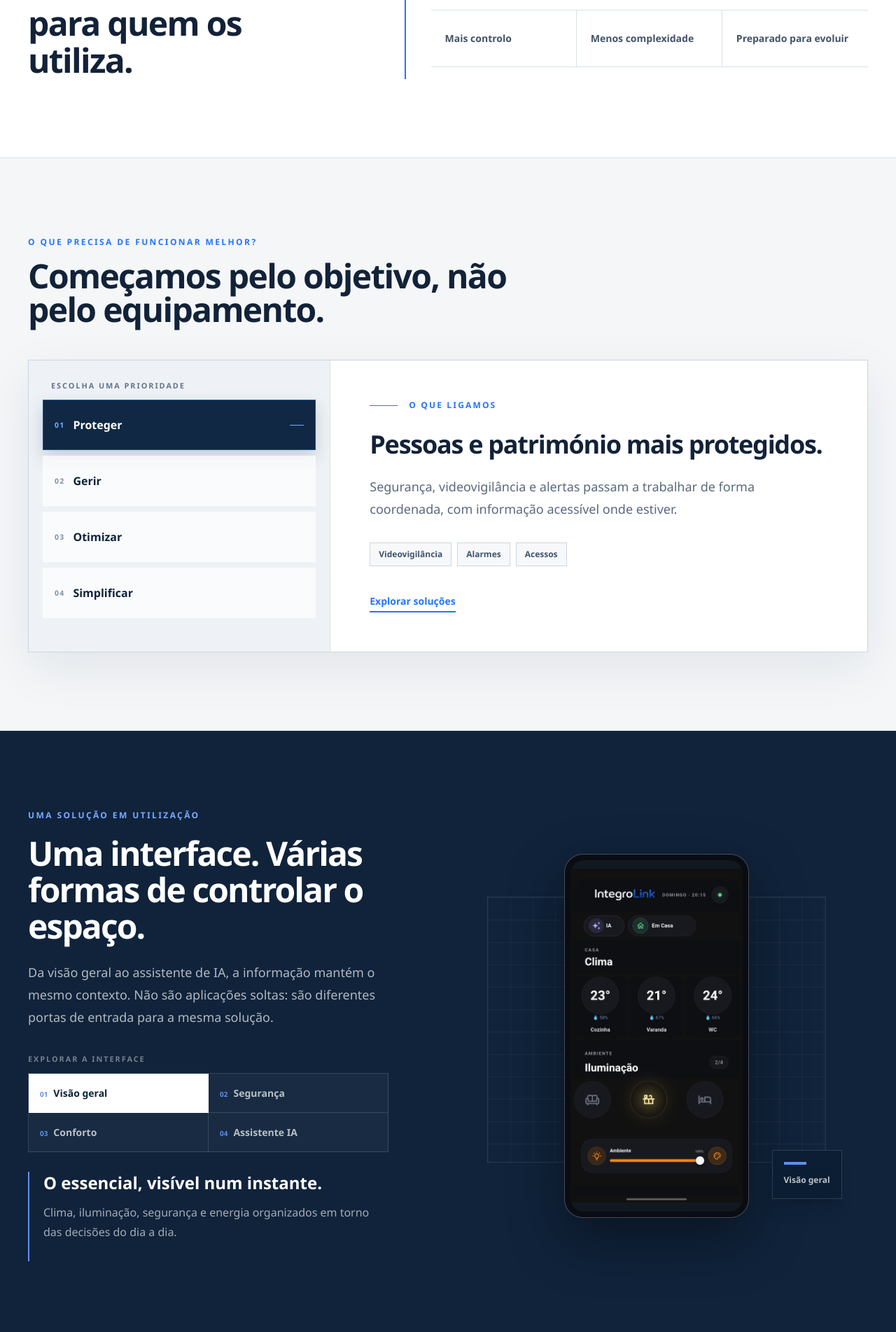
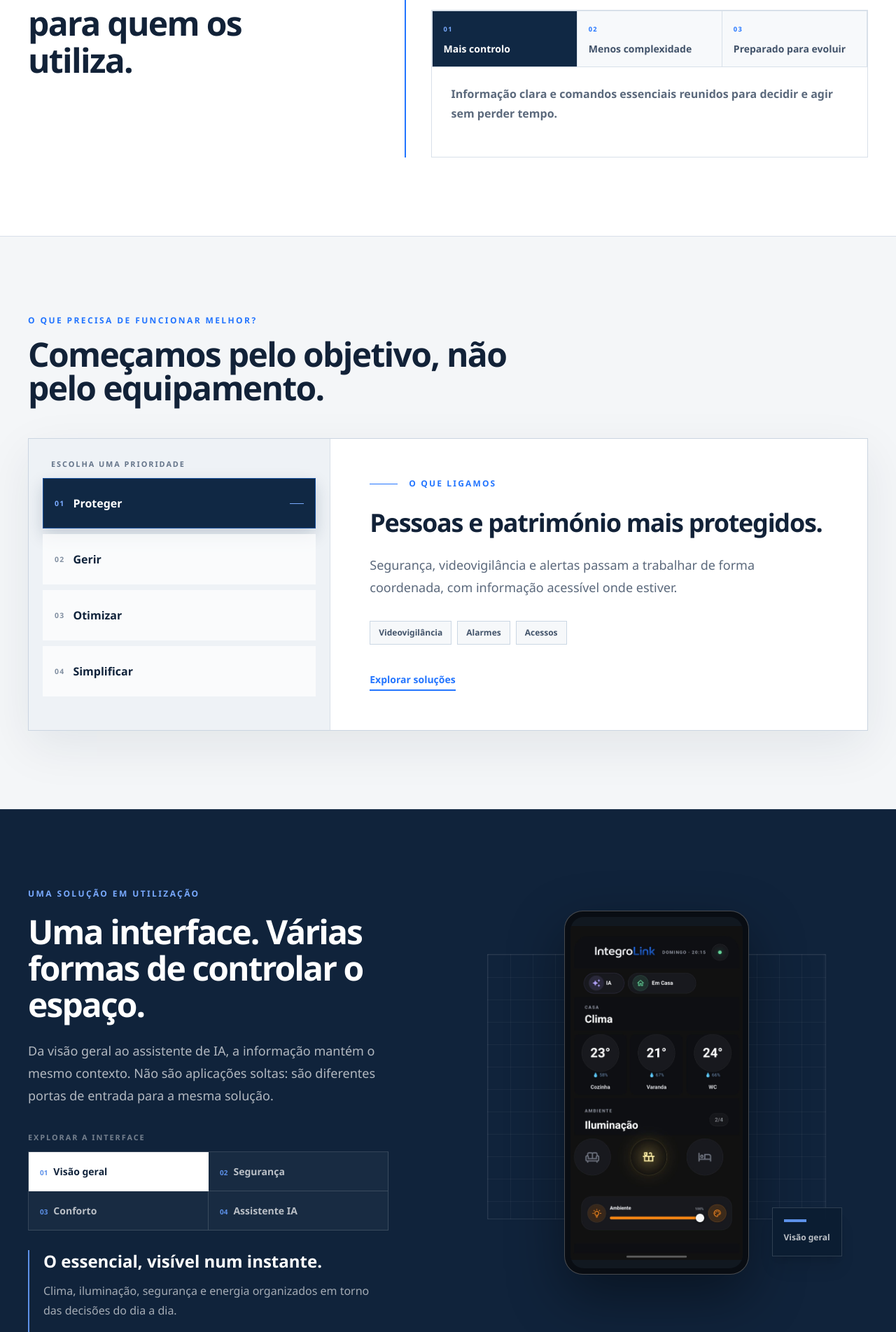
Before and after one commit to integrolink/integrolink-website, a Next.js app: page / in a window 1280 px wide. Shown: the part 1017-2920 px from the top of the page at 70% size. Built offline with nearby package versions, Linux system fonts and the light colour scheme.

Commit message:
Renova interações da homepage

```diff
--- a/src/components/home/HomeControlDemo.tsx
+++ b/src/components/home/HomeControlDemo.tsx
@@ -37,7 +37,7 @@ export function HomeControlDemo({ locale }: { locale: Locale }) {
   const item = content.items[active];
 
   return (
-    <div className="grid items-center gap-12 lg:grid-cols-[.92fr_1.08fr] lg:gap-20">
+    <div className="grid items-start gap-8 lg:grid-cols-[.92fr_1.08fr] lg:gap-x-20 lg:gap-y-0">
       <div>
         <p className="text-xs font-bold uppercase tracking-[.2em] text-[#79aaff]">{content.eyebrow}</p>
         <h2 className="mt-5 max-w-2xl text-3xl font-bold leading-[1.08] tracking-[-.04em] text-white sm:text-5xl">{content.title}</h2>
@@ -50,15 +50,11 @@ export function HomeControlDemo({ locale }: { locale: Locale }) {
             </button>
           ))}
         </div>
-        <div id="home-control-panel" role="tabpanel" aria-live="polite" key={item.label} className="mt-7 min-h-32 border-l-2 border-[#5d91e9] pl-5">
-          <h3 className="text-xl font-bold text-white sm:text-2xl">{item.title}</h3>
-          <p className="mt-3 max-w-xl text-sm leading-7 text-white/62 sm:text-base">{item.text}</p>
-        </div>
       </div>
 
-      <div className="relative mx-auto flex w-full max-w-xl items-center justify-center py-4 sm:py-8">
+      <div className="relative mx-auto flex w-full max-w-xl items-center justify-center py-2 sm:py-8 lg:col-start-2 lg:row-span-2 lg:row-start-1">
         <div className="absolute inset-x-[8%] top-[16%] h-[65%] border border-white/10 bg-[linear-gradient(rgba(255,255,255,.045)_1px,transparent_1px),linear-gradient(90deg,rgba(255,255,255,.045)_1px,transparent_1px)] bg-[size:32px_32px]" aria-hidden="true" />
-        <div key={item.image} className="relative mx-auto w-[min(16.5rem,72vw)] overflow-hidden rounded-[1.65rem] border border-white/25 bg-[#090d13] p-2 shadow-[0_30px_80px_rgba(0,0,0,.42)]">
+        <div key={item.image} className="relative mx-auto w-[min(13rem,58vw)] overflow-hidden rounded-[1.45rem] border border-white/25 bg-[#090d13] p-1.5 shadow-[0_30px_80px_rgba(0,0,0,.42)] sm:w-[min(16.5rem,72vw)] sm:rounded-[1.65rem] sm:p-2">
           <div className="relative aspect-[.49] overflow-hidden rounded-[1.2rem] bg-[#111820]">
             <Image src={item.image} alt={item.alt} fill sizes="(max-width: 640px) 72vw, 264px" className="object-contain" priority={active === 0} />
           </div>
@@ -68,6 +64,10 @@ export function HomeControlDemo({ locale }: { locale: Locale }) {
           <span className="mt-3 block text-xs font-semibold leading-5 text-white/72">{item.label}</span>
         </div>
       </div>
+      <div id="home-control-panel" role="tabpanel" aria-live="polite" key={item.label} className="min-h-28 border-l-2 border-[#5d91e9] pl-5 lg:col-start-1 lg:row-start-2 lg:mt-7 lg:min-h-32">
+        <h3 className="text-xl font-bold text-white sm:text-2xl">{item.title}</h3>
+        <p className="mt-3 max-w-xl text-sm leading-7 text-white/62 sm:text-base">{item.text}</p>
+      </div>
     </div>
   );
 }
--- /dev/null
+++ b/src/components/home/HomeInstitutionalInteractions.tsx
@@ -0,0 +1,87 @@
+"use client";
+
+import { useState } from "react";
+import type { Locale } from "@/lib/i18n";
+
+const purposeCopy = {
+  pt: [
+    { title: "Mais controlo", text: "Informação clara e comandos essenciais reunidos para decidir e agir sem perder tempo." },
+    { title: "Menos complexidade", text: "Os sistemas trabalham em conjunto e a tecnologia deixa de exigir atenção constante." },
+    { title: "Preparado para evoluir", text: "A solução começa com o que é necessário hoje e mantém espaço para novas necessidades." },
+  ],
+  en: [
+    { title: "More control", text: "Clear information and essential controls come together so people can decide and act without wasting time." },
+    { title: "Less complexity", text: "Systems work together and technology no longer demands constant attention." },
+    { title: "Ready to evolve", text: "The solution starts with what is needed today and leaves room for future needs." },
+  ],
+};
+
+const commitmentCopy = {
+  pt: [
+    { title: "Pensada para a sua realidade", text: "Compreendemos o espaço, as pessoas e a operação antes de propor uma solução." },
+    { title: "Tecnologia independente", text: "Selecionamos tecnologia compatível e adequada ao objetivo, sem dependências desnecessárias." },
+    { title: "Clara desde o primeiro dia", text: "Explicamos como funciona, o que entrega e como será utilizada no dia a dia." },
+    { title: "Presentes depois da instalação", text: "Acompanhamos, mantemos e fazemos evoluir o sistema quando as necessidades mudam." },
+  ],
+  en: [
+    { title: "Designed for your reality", text: "We understand the space, its people and operation before proposing a solution." },
+    { title: "Independent technology", text: "We select compatible technology suited to the objective, without unnecessary dependencies." },
+    { title: "Clear from day one", text: "We explain how it works, what it delivers and how it will be used every day." },
+    { title: "Present after installation", text: "We support, maintain and evolve the system as needs change." },
+  ],
+};
+
+const processCopy = {
+  pt: [
+    { verb: "Compreender", label: "Conhecemos o contexto", text: "Conversamos sobre o espaço, as prioridades, os utilizadores e os condicionantes do projeto." },
+    { verb: "Desenhar", label: "Definimos a solução", text: "Escolhemos uma arquitetura clara, compatível e preparada para evoluir." },
+    { verb: "Implementar", label: "Colocamos tudo a funcionar", text: "Instalamos, configuramos e testamos o conjunto em condições reais." },
+    { verb: "Acompanhar", label: "Continuamos presentes", text: "Damos suporte, mantemos e ajustamos a solução ao longo do tempo." },
+  ],
+  en: [
+    { verb: "Understand", label: "We learn the context", text: "We discuss the space, priorities, users and project constraints." },
+    { verb: "Design", label: "We define the solution", text: "We choose a clear, compatible architecture that is ready to evolve." },
+    { verb: "Implement", label: "We make it work", text: "We install, configure and test the complete solution under real conditions." },
+    { verb: "Support", label: "We remain present", text: "We support, maintain and adapt the solution over time." },
+  ],
+};
+
+export function HomePurposeInteraction({ locale }: { locale: Locale }) {
+  const [active, setActive] = useState(0);
+  const items = purposeCopy[locale];
+  const item = items[active];
+
+  return <div className="mt-8 border border-[#d8e0e9] bg-white">
+    <div role="tablist" aria-label={locale === "en" ? "Purpose outcomes" : "Resultados do nosso propósito"} className="grid grid-cols-3 border-l border-t border-[#d8e0e9]">
+      {items.map((option,index) => <button key={option.title} type="button" role="tab" aria-selected={active === index} aria-controls="purpose-panel" onClick={() => setActive(index)} className={`min-h-20 border-b border-r border-[#d8e0e9] px-2 py-3 text-left text-xs font-bold leading-5 transition-colors sm:px-4 sm:text-sm ${active === index ? "bg-[#102844] text-white" : "bg-[#f7f9fb] text-[#42536a] hover:bg-white"}`}><span className={`mb-2 block text-[.58rem] tracking-[.14em] ${active === index ? "text-[#79aaff]" : "text-brand"}`}>0{index + 1}</span>{option.title}</button>)}
+    </div>
+    <div id="purpose-panel" role="tabpanel" aria-live="polite" className="min-h-32 px-5 py-6 sm:px-7"><p key={item.title} className="max-w-2xl text-sm font-semibold leading-7 text-content-muted sm:text-base">{item.text}</p></div>
+  </div>;
+}
+
+export function HomeCommitmentInteraction({ locale }: { locale: Locale }) {
+  const [active, setActive] = useState(0);
+  const items = commitmentCopy[locale];
+  const item = items[active];
+
+  return <div className="overflow-hidden border border-[#cbd5e1] bg-white shadow-[0_18px_45px_rgba(16,40,68,.07)]">
+    <div role="tablist" aria-label={locale === "en" ? "Our commitments" : "Os nossos compromissos"} className="grid grid-cols-2 border-l border-t border-[#d8e0e9]">
+      {items.map((option,index) => <button key={option.title} type="button" role="tab" aria-selected={active === index} aria-controls="commitment-panel" onClick={() => setActive(index)} className={`min-h-28 border-b border-r border-[#d8e0e9] p-4 text-left transition-colors sm:p-5 ${active === index ? "bg-brand text-white" : "bg-white text-content-foreground hover:bg-[#f4f7fa]"}`}><span className={`block text-[.62rem] font-bold tracking-[.14em] ${active === index ? "text-white/65" : "text-brand"}`}>0{index + 1}</span><span className="mt-3 block text-sm font-bold leading-5 sm:text-base">{option.title}</span></button>)}
+    </div>
+    <div id="commitment-panel" role="tabpanel" aria-live="polite" className="min-h-40 p-6 sm:p-8"><div key={item.title} className="border-l-2 border-brand pl-5"><p className="text-xs font-bold uppercase tracking-[.16em] text-brand">{locale === "en" ? "Our commitment in practice" : "O compromisso na prática"}</p><p className="mt-4 max-w-2xl text-base leading-8 text-content-muted">{item.text}</p></div></div>
+  </div>;
+}
+
+export function HomeProcessInteraction({ locale }: { locale: Locale }) {
+  const [active, setActive] = useState(0);
+  const items = processCopy[locale];
+  const item = items[active];
+
+  return <div className="mt-12 overflow-hidden border border-[#cbd5e1] bg-white shadow-[0_18px_45px_rgba(16,40,68,.06)]">
+    <div className="h-1 bg-[#e3e9f0]"><div className="h-full bg-brand transition-[width] duration-300" style={{ width: `${((active + 1) / items.length) * 100}%` }} /></div>
+    <div role="tablist" aria-label={locale === "en" ? "Project stages" : "Etapas do projeto"} className="grid grid-cols-4 border-l border-[#d8e0e9]">
+      {items.map((option,index) => <button key={option.verb} type="button" role="tab" aria-selected={active === index} aria-controls="process-panel" onClick={() => setActive(index)} className={`min-h-24 border-b border-r border-[#d8e0e9] px-2 py-4 text-left transition-colors sm:px-5 ${active === index ? "bg-[#102844] text-white" : "bg-white text-content-foreground hover:bg-[#f4f7fa]"}`}><span className={`block text-[.62rem] font-bold tracking-[.14em] ${active === index ? "text-[#79aaff]" : "text-brand"}`}>0{index + 1}</span><span className="mt-2 block text-[.7rem] font-bold leading-4 sm:text-base">{option.verb}</span></button>)}
+    </div>
+    <div id="process-panel" role="tabpanel" aria-live="polite" className="grid min-h-52 gap-5 p-7 sm:grid-cols-[.7fr_1.3fr] sm:items-center sm:p-10"><p className="text-xs font-bold uppercase tracking-[.18em] text-brand">{locale === "en" ? `Stage 0${active + 1}` : `Etapa 0${active + 1}`}</p><div key={item.verb}><h3 className="text-2xl font-bold tracking-[-.03em] sm:text-3xl">{item.label}</h3><p className="mt-4 max-w-2xl text-base leading-8 text-content-muted">{item.text}</p></div></div>
+  </div>;
+}
--- a/src/sections/HomeExperience.tsx
+++ b/src/sections/HomeExperience.tsx
@@ -2,6 +2,7 @@ import Link from "next/link";
 import { Container } from "@/components/ui/Container";
 import { HomeControlDemo } from "@/components/home/HomeControlDemo";
 import { HomeNeedsExplorer } from "@/components/home/HomeNeedsExplorer";
+import { HomeCommitmentInteraction, HomeProcessInteraction, HomePurposeInteraction } from "@/components/home/HomeInstitutionalInteractions";
 import type { Locale } from "@/lib/i18n";
 
 type IconName = "shield" | "space" | "energy" | "systems" | "home" | "lodging" | "business" | "building" | "shared";
@@ -49,9 +50,7 @@ export function HomeExperience({ locale = "pt" }: { locale?: Locale }) {
         </div>
         <div className="border-l-2 border-brand pl-6 sm:pl-9">
           <p className="max-w-3xl text-lg leading-9 text-content-muted sm:text-2xl sm:leading-10">{en ? "We connect security, comfort and operations so people can understand and control their spaces without unnecessary complexity." : "Ligamos segurança, conforto e operação para que as pessoas compreendam e controlem os seus espaços sem complexidade desnecessária."}</p>
-          <div className="mt-8 grid grid-cols-3 border-y border-[#d8e0e9]">
-            {(en ? ["More control", "Less complexity", "Ready to evolve"] : ["Mais controlo", "Menos complexidade", "Preparado para evoluir"]).map((item) => <span key={item} className="flex min-h-20 items-center border-r border-[#d8e0e9] px-3 text-xs font-bold leading-5 text-[#42536a] last:border-r-0 sm:px-5 sm:text-sm">{item}</span>)}
-          </div>
+          <HomePurposeInteraction locale={locale} />
         </div>
       </Container>
     </section>
@@ -99,11 +98,11 @@ export function HomeExperience({ locale = "pt" }: { locale?: Locale }) {
     <section className="border-y border-[#d8e0e9] bg-[#f4f6f8] py-20 sm:py-28">
       <Container className="grid gap-14 lg:grid-cols-[.7fr_1.3fr] lg:gap-24">
         <div><p className="text-xs font-bold uppercase tracking-[.2em] text-brand">{en ? "Our commitment" : "O nosso compromisso"}</p><h2 className="mt-4 text-3xl font-bold tracking-[-.035em] sm:text-5xl">{en ? "A solution you can understand and rely on." : "Uma solução que consegue compreender e na qual pode confiar."}</h2><Link href={en ? "/en/why-us" : "/porque-nos"} className="mt-8 inline-flex border-b border-brand pb-1 text-sm font-bold text-brand">{en ? "Why IntegroLink" : "Porquê a IntegroLink"}</Link></div>
-        <div className="grid gap-x-10 sm:grid-cols-2">{(en ? [["Designed for your reality","We understand the space before proposing a solution."],["Independent technology","We select compatible technology suited to the objective."],["Clear from day one","We explain how the solution works and what it delivers."],["Present after installation","We support, maintain and evolve the system."]] : [["Pensada para a sua realidade","Compreendemos o espaço antes de propor uma solução."],["Tecnologia independente","Selecionamos tecnologia compatível e adequada ao objetivo."],["Clara desde o primeiro dia","Explicamos como funciona e o que a solução entrega."],["Presentes depois da instalação","Acompanhamos, mantemos e fazemos evoluir o sistema."]]).map(([title,text]) => <div key={title} className="border-t border-[#cbd5e1] py-6"><h3 className="font-bold">{title}</h3><p className="mt-3 text-sm leading-7 text-content-muted">{text}</p></div>)}</div>
+        <HomeCommitmentInteraction locale={locale} />
       </Container>
     </section>
 
-    <section className="py-20 sm:py-28"><Container><p className="text-xs font-bold uppercase tracking-[.2em] text-brand">{en ? "A straightforward process" : "Um processo simples"}</p><h2 className="mt-4 text-3xl font-bold tracking-[-.035em] sm:text-5xl">{en ? "From the first conversation to ongoing support." : "Da primeira conversa ao acompanhamento contínuo."}</h2><div className="mt-12 grid border-l border-t border-[#cfd8e3] md:grid-cols-4">{(en ? [["Understand","We visit or discuss the space, priorities and constraints."],["Design","We define a clear and scalable solution."],["Implement","We install, configure and test the complete system."],["Support","We remain available for maintenance and evolution."]] : [["Compreender","Conhecemos o espaço, as prioridades e os condicionantes."],["Desenhar","Definimos uma solução clara e preparada para evoluir."],["Implementar","Instalamos, configuramos e testamos o sistema completo."],["Acompanhar","Mantemo-nos disponíveis para manutenção e evolução."]]).map(([title,text]) => <article key={title} className="border-b border-r border-[#cfd8e3] p-6 sm:p-8"><h3 className="text-lg font-bold">{title}</h3><p className="mt-4 text-sm leading-7 text-content-muted">{text}</p></article>)}</div></Container></section>
+    <section className="py-20 sm:py-28"><Container><p className="text-xs font-bold uppercase tracking-[.2em] text-brand">{en ? "A straightforward process" : "Um processo simples"}</p><h2 className="mt-4 text-3xl font-bold tracking-[-.035em] sm:text-5xl">{en ? "From the first conversation to ongoing support." : "Da primeira conversa ao acompanhamento contínuo."}</h2><HomeProcessInteraction locale={locale} /></Container></section>
 
     <section className="bg-brand py-20 text-white sm:py-24"><Container className="grid gap-8 lg:grid-cols-[1fr_auto] lg:items-end"><div><p className="text-xs font-bold uppercase tracking-[.2em] text-white/65">{en ? "Your space, working better" : "O seu espaço, a funcionar melhor"}</p><h2 className="mt-5 max-w-4xl text-4xl font-bold leading-[1.08] tracking-[-.045em] sm:text-6xl">{en ? "What would you like to make simpler, safer or more efficient?" : "O que gostaria de tornar mais simples, seguro ou eficiente?"}</h2></div><Link href={en ? "/en/contact" : "/contactos"} className="inline-flex min-h-13 items-center justify-center bg-white px-7 text-sm font-bold text-[#10233b] transition-colors hover:bg-[#10233b] hover:text-white">{en ? "Talk to us" : "Falar connosco"}</Link></Container></section>
   </div>;
```
